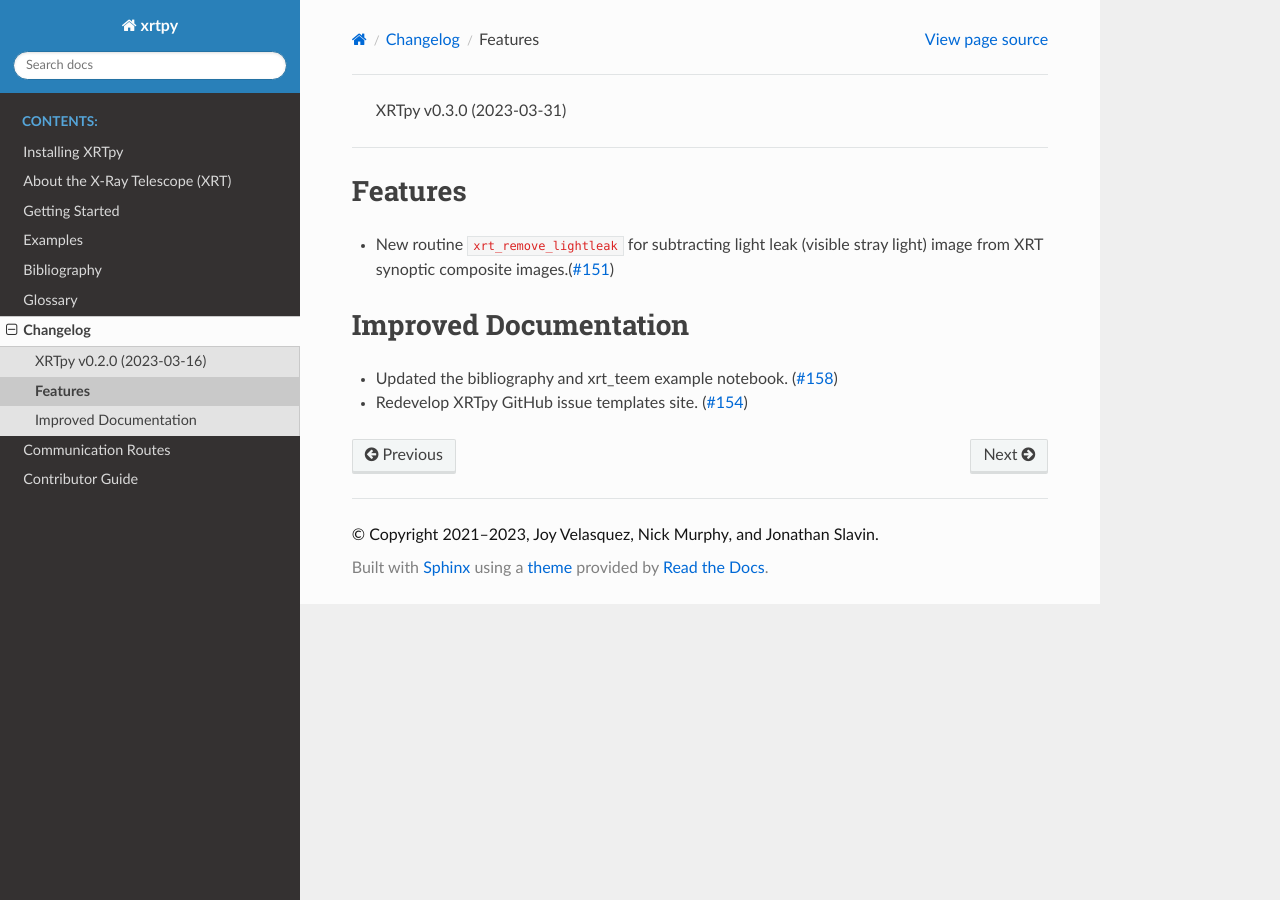
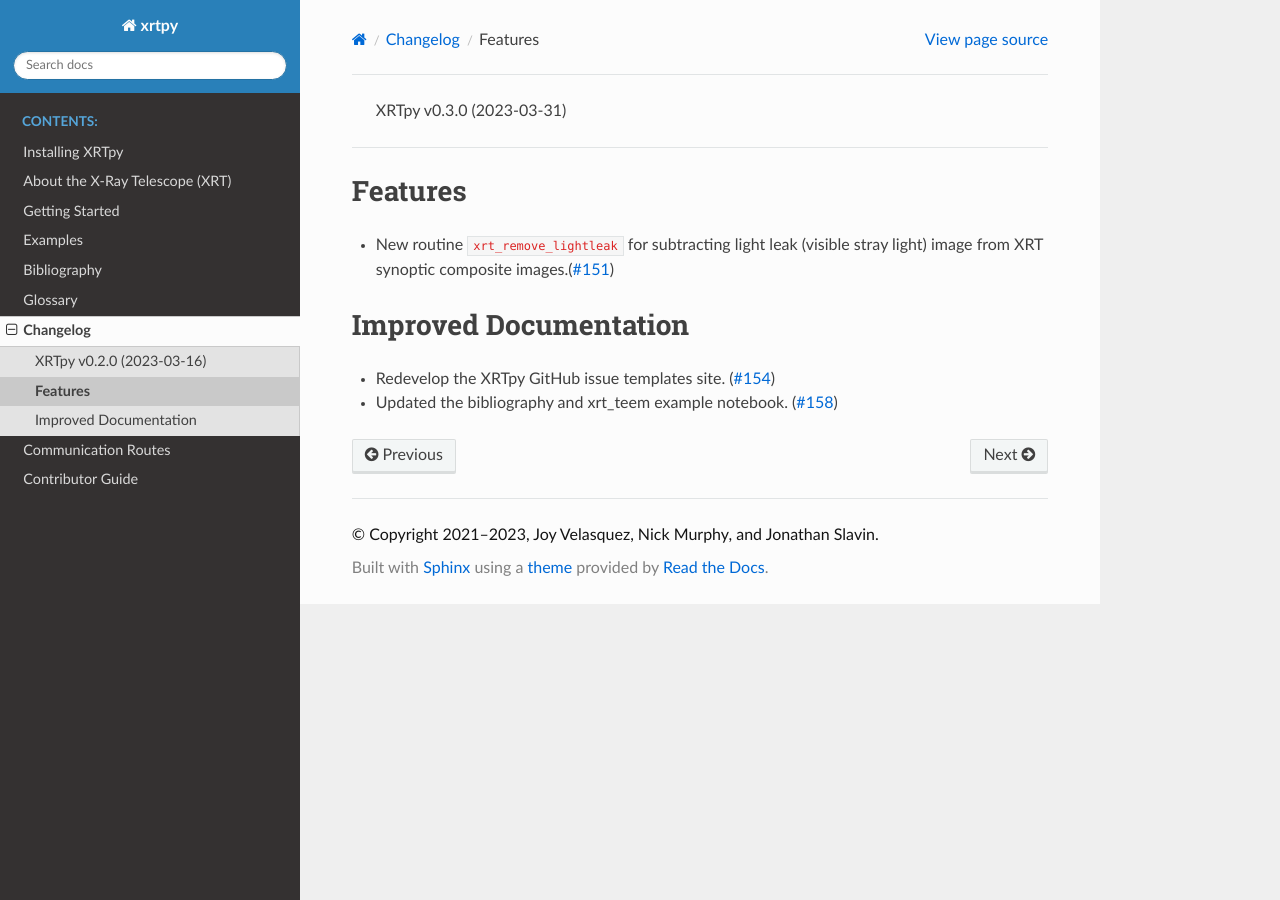
Before and after one commit to HinodeXRT/xrtpy, a Sphinx documentation site: the page built from docs/changelog/0.3.0.rst, in a window 1280 px wide. Built offline with Sphinx 7.4.7 and the Read the Docs theme 2.0.0, drawn with Linux system fonts in a browser that asks for light colours; pages that are not in the unit, such as notebooks, are missing from menus.

```diff
--- a/docs/changelog/0.3.0.rst
+++ b/docs/changelog/0.3.0.rst
@@ -11,5 +11,5 @@
 Improved Documentation
 ----------------------
 
+- Redevelop the XRTpy GitHub issue templates site. (:pr:`154`)
 - Updated the bibliography and xrt_teem example notebook. (:pr:`158`)
-- Redevelop XRTpy GitHub issue templates site. (:pr:`154`)
```
